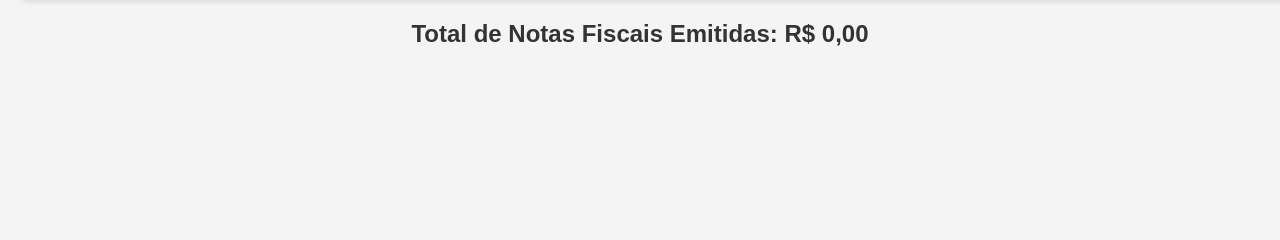
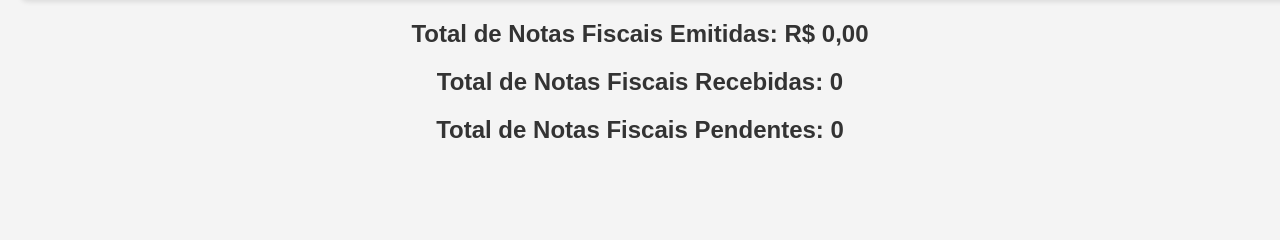
Before and after one commit to MichelFerrao/controle_notas_fiscai, a Flask app: template templates/index.html in a window 1280 px wide; the page is wider, and only the part inside the window is pictured. Shown: the part 204-444 px from the top of that part. Run offline with Flask 3, Linux system fonts and the light colour scheme; the template is opened without the code that fills it, so the values that code supplies are empty; parts of the project's set-up code (start-up, migrations or seed data) failed here and were passed over.

Commit message:
Adicionado codigo para colocar em ordem por data de emissão

```diff
--- a/templates/index.html
+++ b/templates/index.html
@@ -49,6 +49,7 @@
         th {
             background-color: #084d6e;
             color: white;
+            cursor: pointer; /* Muda o cursor ao passar o mouse sobre o cabeçalho da tabela */
         }
         tbody tr:hover {
             background-color: #f1f1f1;
@@ -84,7 +85,7 @@
                 <th class="actions">Ações</th>
             </tr>
         </thead>
-        <tbody>
+        <tbody id="notas-fiscais">
             {% for nota in notas %}
             <tr>
                 <td>{{ nota[0] }}</td>   <!-- ID -->
@@ -110,36 +111,69 @@
         </tbody>
     </table>
 
-    <!-- Exibir o total da soma das notas fiscais -->
+    <!-- Exibir os totais -->
     <h2>Total de Notas Fiscais Emitidas: R$ <span id="total-soma">0.00</span></h2>
+    <h2>Total de Notas Fiscais Recebidas: <span id="total-recebidas">0</span></h2>
+    <h2>Total de Notas Fiscais Pendentes: <span id="total-pendentes">0</span></h2>
 
-    <!-- Script para calcular o total -->
+    <!-- Script para calcular os totais e ordenar por data -->
     <script>
-        function calcularTotal() {
+        function calcularTotais() {
             let total = 0;
+            let totalRecebidas = 0;
+            let totalPendentes = 0;
 
-            // Seleciona todas as células que contêm os valores das notas
-            const valores = document.querySelectorAll('tbody tr td:nth-child(7)');
+            // Seleciona todas as linhas da tabela
+            const linhas = document.querySelectorAll('tbody tr');
 
-            valores.forEach(valor => {
+            linhas.forEach(linha => {
+                // Extrai o valor da nota (7ª coluna)
+                const valorCelula = linha.querySelector('td:nth-child(7)');
+                const recebidoCelula = linha.querySelector('td:nth-child(8)');
+
                 // Extrai o valor numérico, substituindo a vírgula por ponto para conversão correta
-                let valorNumerico = valor.textContent.trim().replace('R$', '').replace('.', '').replace(',', '.');
+                let valor = valorCelula.textContent.trim().replace('R$', '').replace('.', '').replace(',', '.');
+                valor = parseFloat(valor);
 
-                // Converte o valor em número
-                valorNumerico = parseFloat(valorNumerico);
+                // Verifica se o valor é um número válido
+                if (!isNaN(valor)) {
+                    total += valor;  // Soma o valor ao total
 
-                // Verifica se o valor é um número válido e o adiciona ao total
-                if (!isNaN(valorNumerico)) {
-                    total += valorNumerico;
+                    // Verifica se a nota foi recebida
+                    if (recebidoCelula.textContent.trim() === 'Sim') {
+                        totalRecebidas++;  // Incrementa total de recebidas
+                    } else if (recebidoCelula.textContent.trim() === 'Não') {
+                        totalPendentes++;  // Incrementa total de pendentes
+                    }
                 }
             });
 
-            // Atualiza o elemento com o total somado
+            // Atualiza os elementos com os totais somados
             document.getElementById('total-soma').textContent = total.toLocaleString('pt-BR', { minimumFractionDigits: 2, maximumFractionDigits: 2 });
+            document.getElementById('total-recebidas').textContent = totalRecebidas;
+            document.getElementById('total-pendentes').textContent = totalPendentes;
         }
 
-        // Executa a função assim que o DOM estiver completamente carregado
-        document.addEventListener('DOMContentLoaded', calcularTotal);
+        function ordenarNotasPorData() {
+            const tbody = document.getElementById('notas-fiscais');
+            const linhas = Array.from(tbody.querySelectorAll('tr'));
+
+            linhas.sort((a, b) => {
+                // Converte as datas para o formato YYYY-MM-DD para comparação
+                const dataA = new Date(a.cells[1].textContent.trim().split('/').reverse().join('-')); // Convertendo DD/MM/YYYY para YYYY-MM-DD
+                const dataB = new Date(b.cells[1].textContent.trim().split('/').reverse().join('-'));
+                return dataA - dataB;  // Ordena em ordem crescente
+            });
+
+            // Adiciona as linhas ordenadas de volta ao tbody
+            linhas.forEach(linha => tbody.appendChild(linha));
+        }
+
+        // Executa as funções assim que o DOM estiver completamente carregado
+        document.addEventListener('DOMContentLoaded', () => {
+            calcularTotais();
+            ordenarNotasPorData(); // Chama a função para ordenar as notas por data
+        });
     </script>
 </body>
 </html>
```
